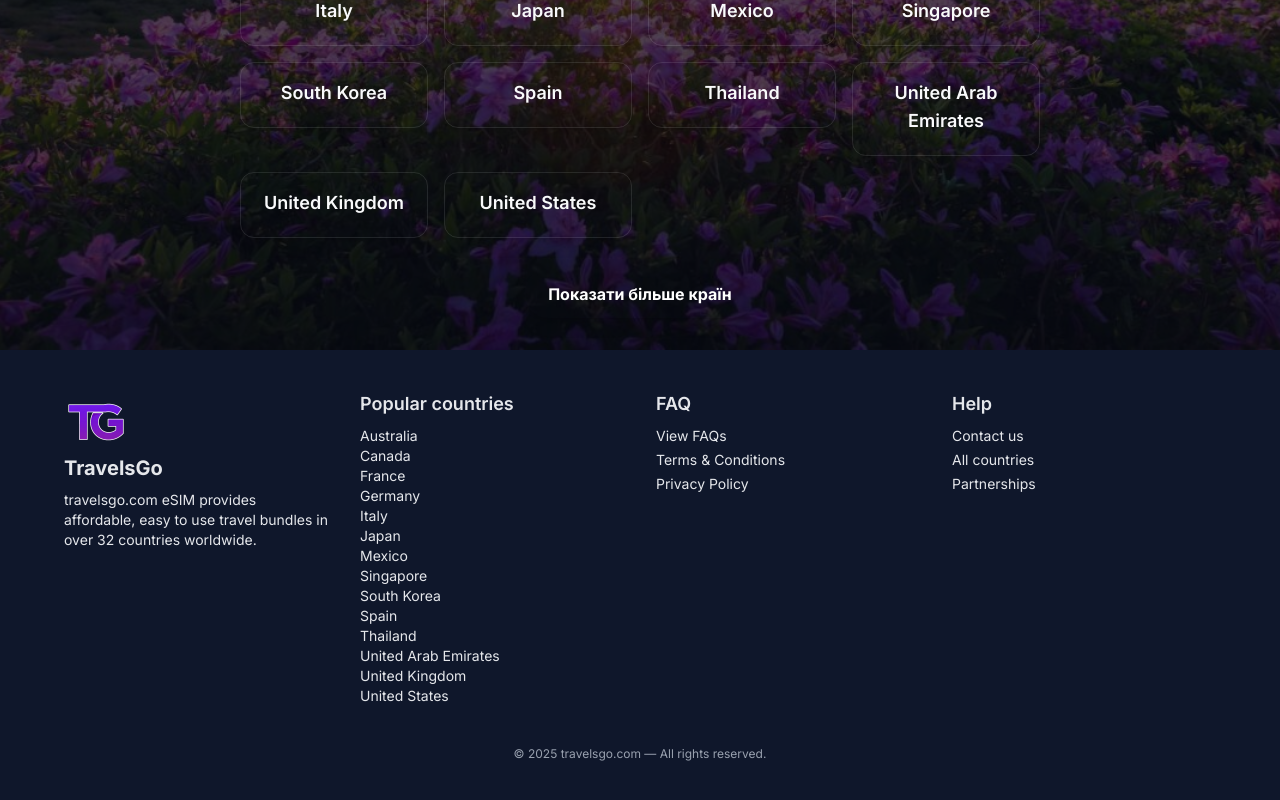
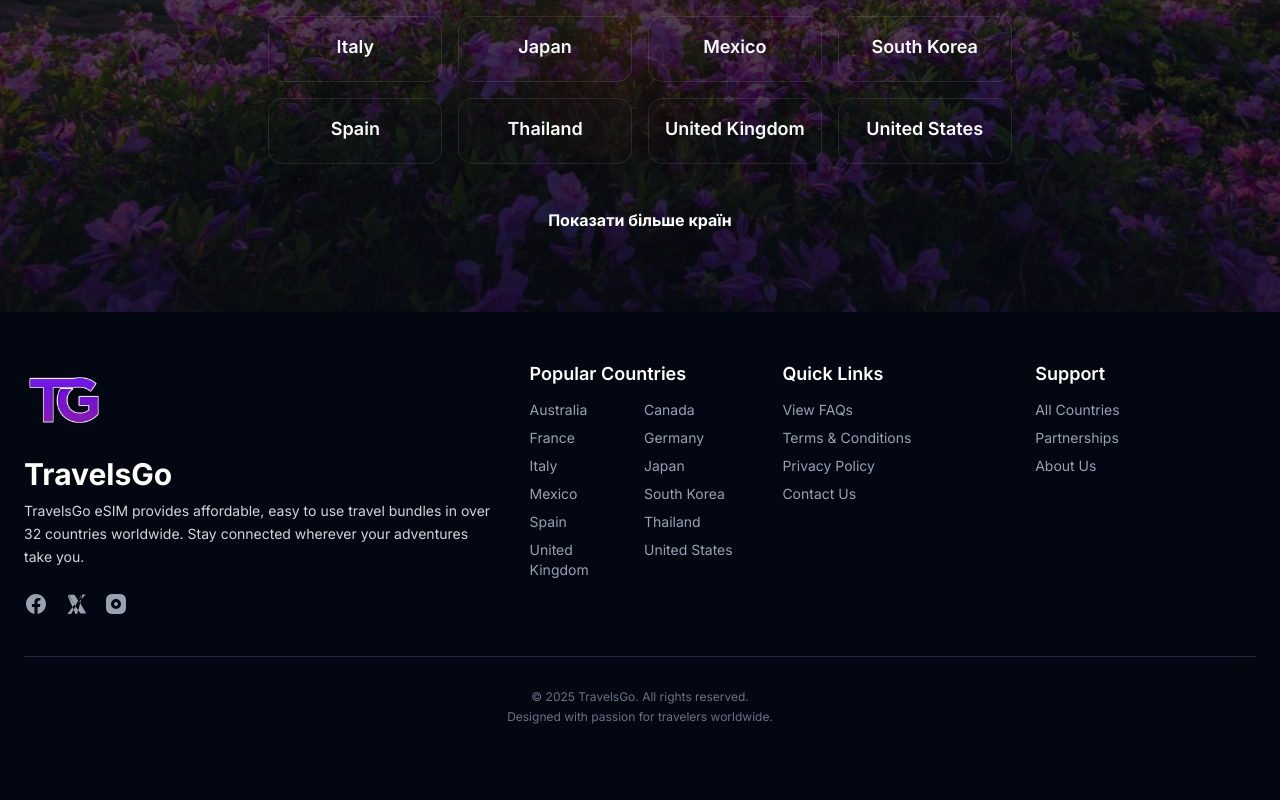
Before and after one commit to Myki487/esim-website, a Next.js app: page / in a window 1280 px wide. Shown: the part 488-1288 px from the top of the page. After the commit the page ends 1261 px from the top, so only its background shows below. Built offline with nearby package versions, Linux system fonts and the light colour scheme.

Commit message:
FooterStylization
- оновлена стилізація футера;
- видалено дві країни із популярних для стилізації сторінок

```diff
--- a/src/components/Footer.tsx
+++ b/src/components/Footer.tsx
@@ -1,3 +1,4 @@
+// src/components/Footer.tsx
 'use client'
 
 import Link from 'next/link'
@@ -15,50 +16,84 @@ export default function Footer() {
         const popular = data.filter((c) => c.popular)
         setPopularCountries(popular)
       })
+      .catch((error) => console.error("Failed to fetch popular countries:", error));
   }, [])
 
   return (
-    <footer className="bg-slate-900 text-gray-200 py-10 px-6">
-      <div className="max-w-6xl mx-auto grid grid-cols-1 sm:grid-cols-2 md:grid-cols-4 gap-8">
+    <footer className="bg-gray-950 text-gray-300 py-12 px-6 shadow-top">
+      <div className="max-w-7xl mx-auto grid grid-cols-1 sm:grid-cols-2 lg:grid-cols-5 gap-y-10 gap-x-8">
+        {/* Company Info & Logo */}
+        <div className="lg:col-span-2">
+          <Image src="/Logo.png" alt="TravelsGo Logo" width={80} height={80} className="mb-4" />
+          <div className="text-3xl font-extrabold text-white mb-2">TravelsGo</div>
+          <p className="text-sm leading-relaxed">
+            TravelsGo eSIM provides affordable, easy to use travel bundles in over 32 countries worldwide.
+            Stay connected wherever your adventures take you.
+          </p>
+          <div className="mt-6 flex space-x-4">
+            {/* Social Media Icons */}
+            <Link href="https://facebook.com" target="_blank" rel="noopener noreferrer" className="text-gray-400 hover:text-blue-500 transition-colors duration-300">
+              <svg fill="currentColor" viewBox="0 0 24 24" className="h-6 w-6" aria-hidden="true">
+                <path fillRule="evenodd" d="M22 12c0-5.523-4.477-10-10-10S2 6.477 2 12c0 4.991 3.657 9.128 8.438 9.878v-6.987h-2.54V12h2.54V9.797c0-2.506 1.492-3.89 3.777-3.89 1.094 0 2.238.195 2.238.195v2.46h-1.26c-1.243 0-1.63.771-1.63 1.562V12h2.773l-.443 2.89h-2.33V22C18.343 21.128 22 16.991 22 12z" clipRule="evenodd" />
+              </svg>
+            </Link>
+            <Link href="https://twitter.com" target="_blank" rel="noopener noreferrer" className="text-gray-400 hover:text-blue-400 transition-colors duration-300">
+              <svg fill="currentColor" viewBox="0 0 24 24" className="h-6 w-6" aria-hidden="true">
+                <path d="M18.29 2.502h3.39L15.353 9.47l6.883 12.015h-5.698L11.536 14.62l-4.494 7.37H3.4L10.378 12.63l-6.284-9.988h6.297l3.784 5.922 4.415-5.962ZM11.192 13.91L5.352 4.062h-1.63L11.455 22h1.63L18.293 4.062h-1.63Z" />
+              </svg>
+            </Link>
+            <Link href="https://instagram.com" target="_blank" rel="noopener noreferrer" className="text-gray-400 hover:text-pink-500 transition-colors duration-300">
+              <svg fill="currentColor" viewBox="0 0 24 24" className="h-6 w-6" aria-hidden="true">
+                <path fillRule="evenodd" d="M12.315 2c2.43 0 2.784.013 3.808.06 1.064.049 1.791.218 2.427.465a4.902 4.902 0 011.772 1.153 4.902 4.902 0 011.153 1.772c.247.636.416 1.363.465 2.427.048 1.067.06 1.407.06 4.123v.08c0 2.643-.012 2.987-.06 4.043-.049 1.064-.218 1.791-.465 2.427a4.902 4.902 0 01-1.153 1.772 4.902 4.902 0 01-1.772 1.153c-.636.247-1.363.416-2.427.465-1.067.048-1.407.06-4.123.06h-.08c-2.643 0-2.987-.012-4.043-.06-1.064-.049-1.791-.218-2.427-.465a4.902 4.902 0 01-1.772-1.153 4.902 4.902 0 01-1.153-1.772c-.247-.636-.416-1.363-.465-2.427-.047-1.024-.06-1.379-.06-3.808v-.63c0-2.43.013-2.784.06-3.808.049-1.064.218-1.791.465-2.427a4.902 4.902 0 011.153-1.772A4.902 4.902 0 015.45 2.525c.636-.247 1.363-.416 2.427-.465C8.901 2.013 9.256 2 11.666 2h.649zM14 12a2 2 0 11-4 0 2 2 0 014 0zM12 7a5 5 0 100 10 5 5 0 000-10z" clipRule="evenodd" />
+              </svg>
+            </Link>
+          </div>
+        </div>
+
         <div>
-					<Image src="/Logo.png" alt="TravelsGo Logo" width={64} height={64} />
-          <div className="text-xl font-bold">TravelsGo</div>
-          <p className="text-sm mt-2">
-            travelsgo.com eSIM provides affordable, easy to use travel bundles in over 32 countries worldwide.
-          </p>
+          <h3 className="text-lg font-semibold mb-3 text-white">Popular Countries</h3>
+          <div className="max-h-48 overflow-y-auto pr-2 custom-scrollbar">
+            <ul className="grid grid-cols-2 gap-y-2 gap-x-4 text-sm">
+              {popularCountries.length > 0 ? (
+                popularCountries.slice(0, 12).map((country) => (
+                  <li key={country.id}>
+                    <Link href={`/countries/${country.id}`} className="text-gray-400 hover:text-blue-400 transition-colors duration-300">
+                      {country.name}
+                    </Link>
+                  </li>
+                ))
+              ) : (
+                <li className="col-span-2">No popular countries found.</li>
+              )}
+            </ul>
+          </div>
         </div>
+
+        {/* Quick Links (FAQ & Legal) */}
         <div>
-          <h3 className="text-lg font-semibold mb-2">Popular countries</h3>
-          <ul className="space-y-1 text-sm">
-            {popularCountries.map((country) => (
-                <Link key={country.id} href={`/countries/${country.id}`} className="hover:underline">
-									<li>{country.name}</li>
-                </Link>
-            ))}
+          <h3 className="text-lg font-semibold mb-3 text-white">Quick Links</h3>
+          <ul className="space-y-2 text-sm">
+            <li><Link href="/faq" className="text-gray-400 hover:text-blue-400 transition-colors duration-300">View FAQs</Link></li>
+            <li><Link href="/terms" className="text-gray-400 hover:text-blue-400 transition-colors duration-300">Terms & Conditions</Link></li>
+            <li><Link href="/privacy" className="text-gray-400 hover:text-blue-400 transition-colors duration-300">Privacy Policy</Link></li>
+            <li><Link href="/contacts" className="text-gray-400 hover:text-blue-400 transition-colors duration-300">Contact Us</Link></li>
           </ul>
         </div>
 
+        {/* Support & Resources */}
         <div>
-          <h3 className="text-lg font-semibold mb-2">FAQ</h3>
-          <ul className="space-y-1 text-sm">
-            <li><Link href="/faq" className="hover:underline">View FAQs</Link></li>
-            <li><Link href="/terms" className="hover:underline">Terms & Conditions</Link></li>
-            <li><Link href="/privacy" className="hover:underline">Privacy Policy</Link></li>
-          </ul>
-        </div>
-
-        <div>
-          <h3 className="text-lg font-semibold mb-2">Help</h3>
-          <ul className="space-y-1 text-sm">
-            <li><Link href="/contacts" className="hover:underline">Contact us</Link></li>
-            <li><Link href="/" className="hover:underline">All countries</Link></li>
-            <li><Link href="/partners" className="hover:underline">Partnerships</Link></li>
+          <h3 className="text-lg font-semibold mb-3 text-white">Support</h3>
+          <ul className="space-y-2 text-sm">
+            <li><Link href="/" className="text-gray-400 hover:text-blue-400 transition-colors duration-300">All Countries</Link></li>
+            <li><Link href="/partners" className="text-gray-400 hover:text-blue-400 transition-colors duration-300">Partnerships</Link></li>
+            <li><Link href="/about" className="text-gray-400 hover:text-blue-400 transition-colors duration-300">About Us</Link></li>
           </ul>
         </div>
       </div>
 
-      <div className="text-center text-xs text-gray-400 mt-10">
-        © {new Date().getFullYear()} travelsgo.com — All rights reserved.
+      <div className="border-t border-gray-800 mt-10 pt-8 text-center text-xs text-gray-500">
+        <p>&copy; {new Date().getFullYear()} TravelsGo. All rights reserved.</p>
+        <p className="mt-1">Designed with passion for travelers worldwide.</p>
       </div>
     </footer>
   )
--- a/src/data/countries.ts
+++ b/src/data/countries.ts
@@ -359,7 +359,7 @@ export const countries = [
 	{
 		"id": "sg",
 		"name": "Singapore",
-		"popular": true,
+		"popular": false,
 		"prices": {
 			"1-day": 2.5,
 			"3-days": 6,
@@ -495,7 +495,7 @@ export const countries = [
 	{
 		"id": "ae",
 		"name": "United Arab Emirates",
-		"popular": true,
+		"popular": false,
 		"prices": {
 			"1-day": 3,
 			"3-days": 6,
```
